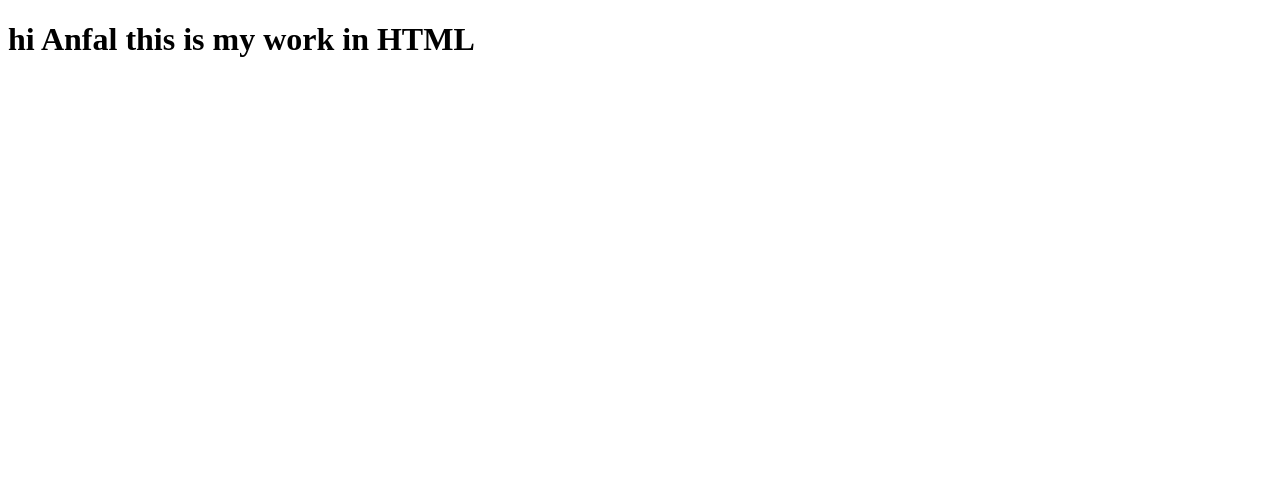
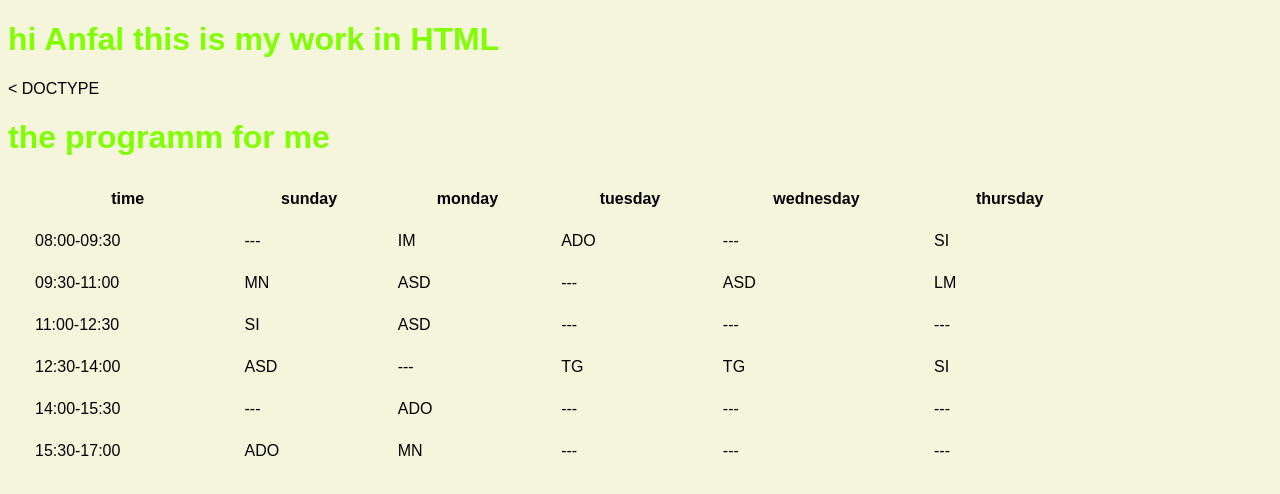
Before and after one commit to Anfal2006/my-project, a plain HTML site: page index.html in a window 1280 px wide. Drawn offline with Linux system fonts and the light colour scheme.

Commit message:
index.html

```diff
--- a/index.html
+++ b/index.html
@@ -1,4 +1,5 @@
-<!DOCTYPE html>
+
+    <!DOCTYPE html>
 <html>
  <head>
     <title>the first project</title>
@@ -7,3 +8,102 @@
     <h1>hi Anfal this is my work in HTML </h1>
  </body>
  </html>
+   < DOCTYPE <html>
+<html lang="en" dir="ltr">
+   <head>
+      <meta charset="UTF-8">
+      <title>programm info G6</title>
+      <style>
+         body {
+            font-family: "cairo",sans-serif;
+            background-color: beige;
+            text-align:center
+            margin: 40px
+         }
+         h1 {
+            color:chartreuse;
+         }
+         table {
+            width:85%;
+            margin:15px;
+            border-collapse: collapse;
+         }
+         th,td {
+            border-color: cadetblue;
+            border: 1px;
+            padding: 12px;
+            font: size 17px;
+         }
+         MN {background-color: chartreuse;}
+         SI {background-color: darkgoldenrod;}
+         ASD {background-color: darkblue;}
+         ADO {background-color: darkgreen;}
+         TG {background-color: deeppink;}
+         LM {background-color: darkorchid;}
+      </style>
+   </head>
+   <body>
+      <h1> the programm for me</h1>
+      <table>
+         <tr>
+         <th>time</th>
+         <th>sunday</th>
+         <th>monday</th>
+         <th>tuesday</th>
+         <th>wednesday</th>
+         <th>thursday</th>
+         </tr>
+         <tr>
+            <td>08:00-09:30</td>
+            <td class="empty">---</td>
+            <td class="Lm.A4">IM</td>
+            <td class="ADO.A4">ADO</td>
+            <td class="empty">---</td>
+            <td class="SI.A2">SI</td>
+
+         </tr>
+         <tr>
+            <td>09:30-11:00</td>
+            <td class="MN.L9">MN</td>
+            <td class="ASD.A4">ASD</td>
+            <td class="empty">---</td>
+            <td class="ASD.A3">ASD</td>
+            <td class="LM.S6">LM</td>
+         </tr>
+         <tr>
+            <td>11:00-12:30</td>
+            <td class="SI.L1">SI</td>
+            <td class="ASD.L4">ASD</td>
+            <td class="empty">---</td>
+            <td class="empty">---</td>
+            <td class="empty">---</td>
+         </tr>
+          <tr>
+            <td>12:30-14:00</td>
+            <td class="ASD.S17">ASD</td>
+            <td class="empty">---</td>
+            <td class="Tg.A6">TG</td>
+            <td class="TG.s7">TG</td>
+            <td class="SI.S11">SI</td>
+         </tr>
+          <tr>
+            <td>14:00-15:30</td>
+            <td class="empty">---</td>
+            <td class="ADO.L8">ADO</td>
+            <td class="empty">---</td>
+            <td class="empty">---</td>
+            <td class="empty">---</td>
+         </tr>
+         <tr>
+            <td>15:30-17:00</td>
+            <td class="ADO.S6">ADO</td>
+            <td class="MN.A4">MN</td>
+            <td class="empty">---</td>
+            <td class="empty">---</td>
+            <td class="empty">---</td>
+         </tr>
+
+      </table>
+
+   </body>
+   </html>
```
